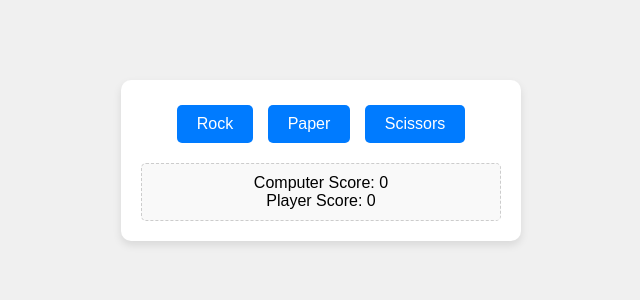
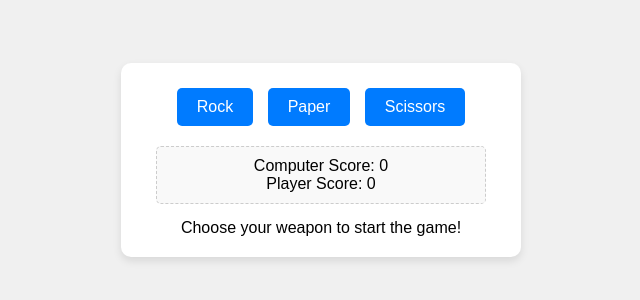
Before and after one commit to malvin149/rock-paper-scissors, a plain HTML site: page rock-paper-scissors.html in a window 1280 px wide. Shown: the part 240-540 px from the top of the page, without its empty margins (319-959 px from the left). Drawn offline with Linux system fonts and the light colour scheme.

Commit message:
Edit rps.css and rps.js
Replace margin-top with margin to add spacing to
the results and message box.
Add initial message to the message box using DOM
methods.

```diff
--- a/rock-paper-scissors.css
+++ b/rock-paper-scissors.css
@@ -45,7 +45,7 @@ body {
 }
 
 .results {
-    margin-top: 15px;
+    margin: 15px;
     padding: 10px;
     border: 1px dashed #ccc;
     border-radius: 5px;
--- a/rock-paper-scissors.js
+++ b/rock-paper-scissors.js
@@ -1,19 +1,19 @@
 // SET INITIAL SCORES TO 0
 let humanScore = 0;
 let computerScore = 0;
-const choices = ['rock', 'paper', 'scissors']; // Computer chooses from this array
+const choices = [ 'rock', 'paper', 'scissors' ]; // Computer chooses from this array
 
 // SELECT DOM ELEMENTS
-const gameButtons = document.querySelectorAll('.game-button');
-const displayDiv = document.querySelector('.display-results');
-const playerScoreDisplay = document.querySelector('#player-score');
-const computerScoreDisplay = document.querySelector('#computer-score');
+const gameButtons = document.querySelectorAll( '.game-button' );
+const displayDiv = document.querySelector( '.display-results' );
+const playerScoreDisplay = document.querySelector( '#player-score' );
+const computerScoreDisplay = document.querySelector( '#computer-score' );
 
 
 // COMPUTER CHOICE DETERMINED RANDOMLY
 const getComputerChoice = () => {
-    const computerChoice = Math.floor(Math.random()* choices.length);
-    return choices[computerChoice];
+    const computerChoice = Math.floor( Math.random() * choices.length );
+    return choices[ computerChoice ];
 };
 
 // DISABLE BUTTON FUNCTION
@@ -64,3 +64,6 @@ gameButtons.forEach( button => {
         playRound(humanChoice);
     });
 });
+
+// SET INITIAL MESSAGE FOR USER TO KICKSTART THE GAME
+displayDiv.textContent = 'Choose your weapon to start the game!';
```
